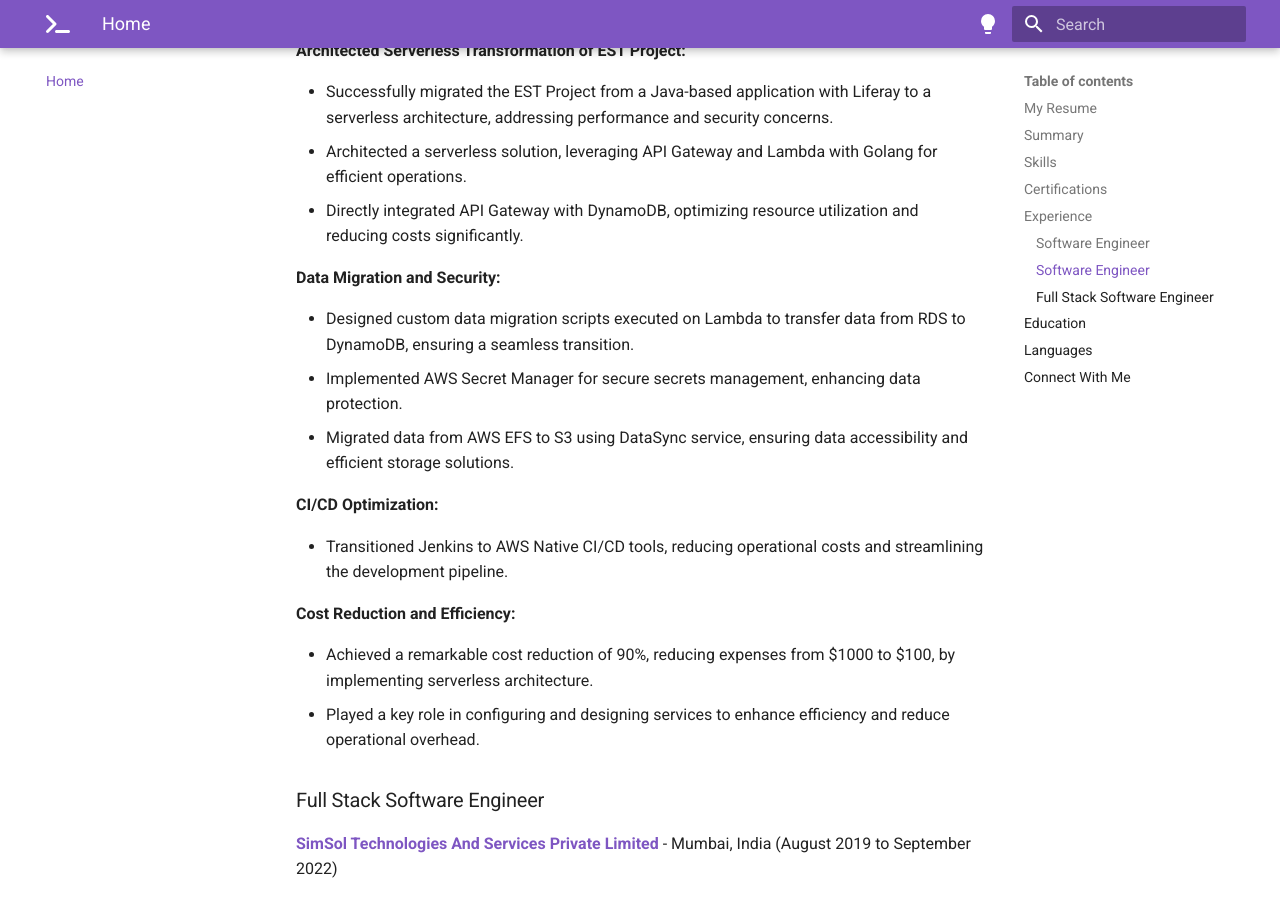
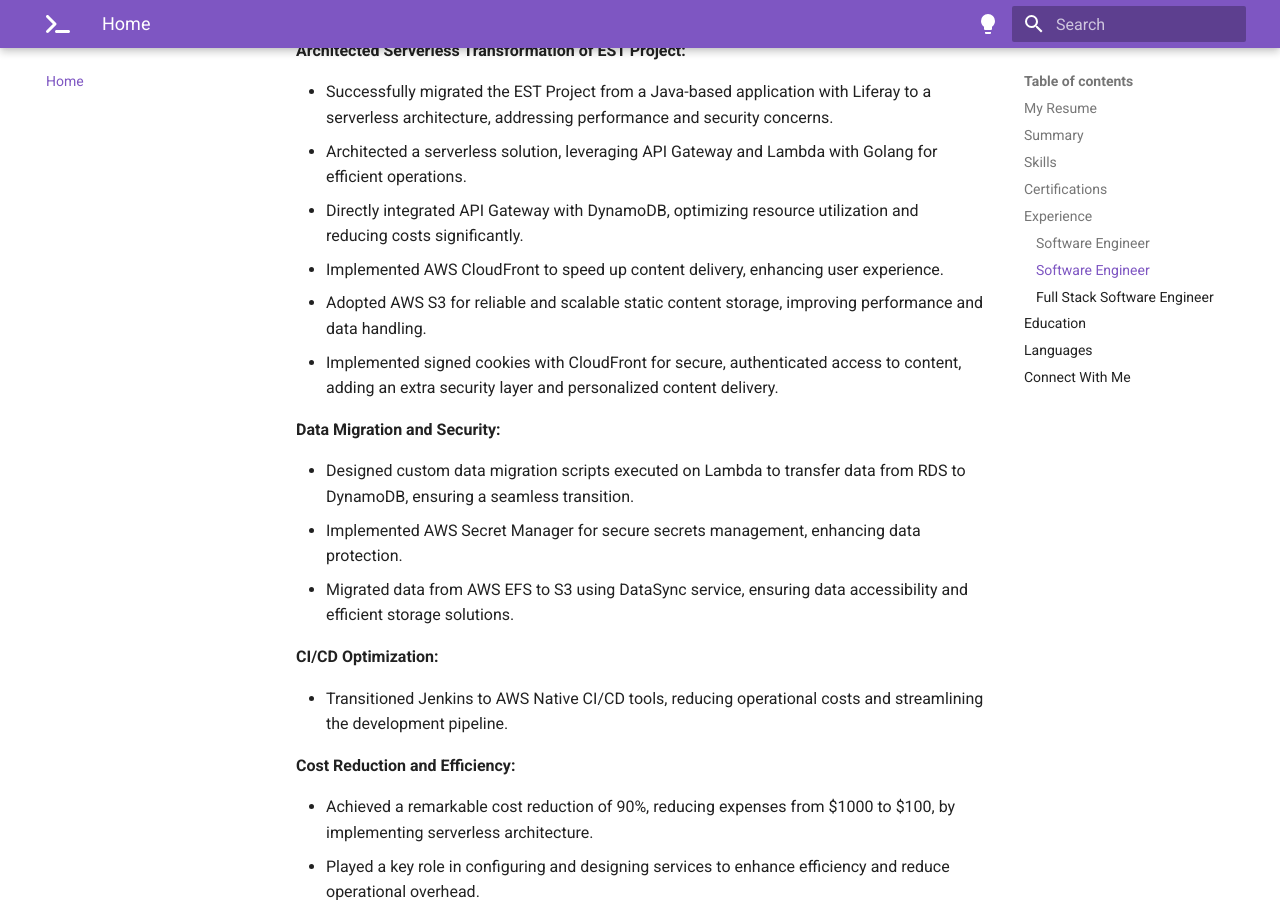
Before and after one commit to imyashkale/portfolio, an MkDocs documentation site: the page built from docs/index.md, in a window 1280 px wide and 900 px high, scrolled down 3746 px. Built offline with MkDocs 1.6.1 and Material for MkDocs 9.7.7, drawn with Linux system fonts in a browser that asks for light colours.

Commit message:
Resume Updated

```diff
--- a/docs/index.md
+++ b/docs/index.md
@@ -16,7 +16,7 @@ I have detailed my professional experiences, skills, and accomplishments in my r
 
 <!-- markdownlint-disable MD033 -->
 <div style="text-align: center;">
-    <a href="../static/resume/Yash_Kale_Resume_v1.pdf" class="md-button md-button--primary" download="Yash_Kale_Resume.pdf">Download My Resume</a>
+    <a href="../static/resume/Yash_Kale_Resume_v1.1.pdf" class="md-button md-button--primary" download="Yash_Kale_Resume.pdf">Download My Resume</a>
 </div>
 
 ## Summary
@@ -127,6 +127,9 @@ Cisco E Services Training is exclusively accessible to Cisco employees and partn
 - Successfully migrated the EST Project from a Java-based application with Liferay to a serverless architecture, addressing performance and security concerns.
 - Architected a serverless solution, leveraging API Gateway and Lambda with Golang for efficient operations.
 - Directly integrated API Gateway with DynamoDB, optimizing resource utilization and reducing costs significantly.
+- Implemented AWS CloudFront to speed up content delivery, enhancing user experience.
+- Adopted AWS S3 for reliable and scalable static content storage, improving performance and data handling.
+- Implemented signed cookies with CloudFront for secure, authenticated access to content, adding an extra security layer and personalized content delivery.
 
 **Data Migration and Security:**
 
```
Also changed, not shown: 1 other file.
